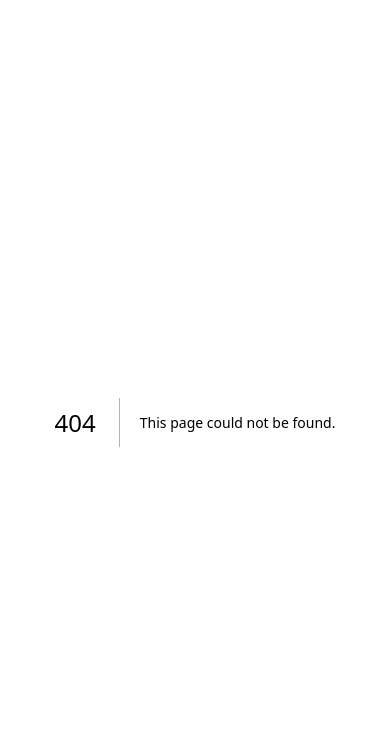
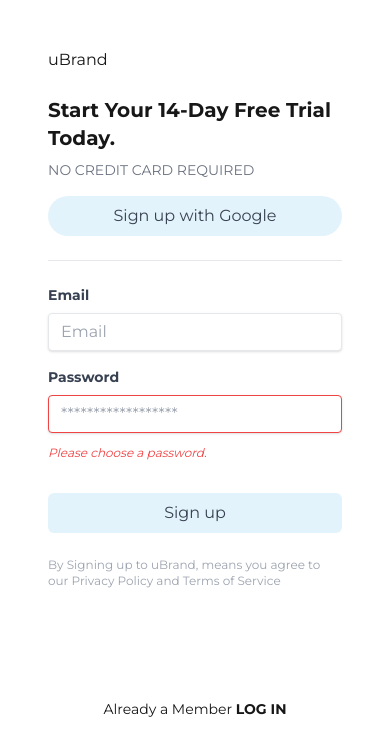
Before and after one commit to locodafux/finance-app, a Next.js app: page /register in a window 390 px wide. Before the commit this address had no page. Shown: the top 756 px of the page. Built offline with nearby package versions, Linux system fonts and the light colour scheme.

Commit message:
mobile view register

```diff
--- /dev/null
+++ b/src/app/register/layout.tsx
@@ -0,0 +1,28 @@
+import type { Metadata } from "next";
+import { Montserrat } from 'next/font/google';
+import "../globals.css";
+
+const montserrat = Montserrat({
+  subsets: ['latin'],
+  weight: ['400', '700'],
+  variable: '--font-montserrat',
+});
+
+export const metadata: Metadata = {
+  title: "Finance App",
+  description: "Personal Finance Web Application",
+};
+
+export default function RootLayout({
+  children,
+}: Readonly<{
+  children: React.ReactNode;
+}>) {
+  return (
+    <html lang="en" className={montserrat.variable}>
+      <body className="antialiased font-sans">
+        {children}
+      </body>
+    </html>
+  );
+}
--- /dev/null
+++ b/src/app/register/page.tsx
@@ -0,0 +1,33 @@
+
+import Image from 'next/image';
+
+export default function Register() {
+  return (
+   <div className="flex h-screen p-12">
+    <div className="flex flex-col gap-y-2">
+    <h1 className='mb-4'>uBrand</h1>
+    <h1 className = 'font-semibold text-xl'>Start Your 14-Day Free Trial Today.</h1>
+    <span className='text-sm text-gray-500 mb-2'>NO CREDIT CARD REQUIRED</span>
+    <button className='bg-[#E3F3FB] rounded-full py-2 px-4 text-gray-700 mb-4'>Sign up with Google</button>
+    <hr className='mb-4' />
+
+    <div className="mb-2">
+      <label className="block text-gray-700 text-sm font-bold mb-2" htmlFor="email">
+        Email
+      </label>
+      <input className="shadow appearance-none border rounded w-full py-2 px-3 text-gray-700 leading-tight focus:outline-none focus:shadow-outline" id="email" type="text" placeholder="Email" />
+    </div>
+    <div className="mb-6">
+      <label className="block text-gray-700 text-sm font-bold mb-2" htmlFor="password">
+        Password
+      </label>
+      <input className="shadow appearance-none border border-red-500 rounded w-full py-2 px-3 text-gray-700 mb-3 leading-tight focus:outline-none focus:shadow-outline" id="password" type="password" placeholder="******************" />
+      <p className="text-red-500 text-xs italic">Please choose a password.</p>
+    </div>
+      <button className='bg-[#E3F3FB] rounded-md py-2 px-4 text-gray-700 mb-4'>Sign up</button>
+      <span className='text-xs text-gray-400 mb-6'>By Signing up to uBrand, means you agree to our Privacy Policy and Terms of Service</span>
+      <span className='text-sm m-auto'>Already a Member <span className='font-semibold'>LOG IN</span></span>
+    </div>
+   </div>
+  );
+}
```
Also changed, not shown: public/brand.png (added), public/pattern-c.png (added).
